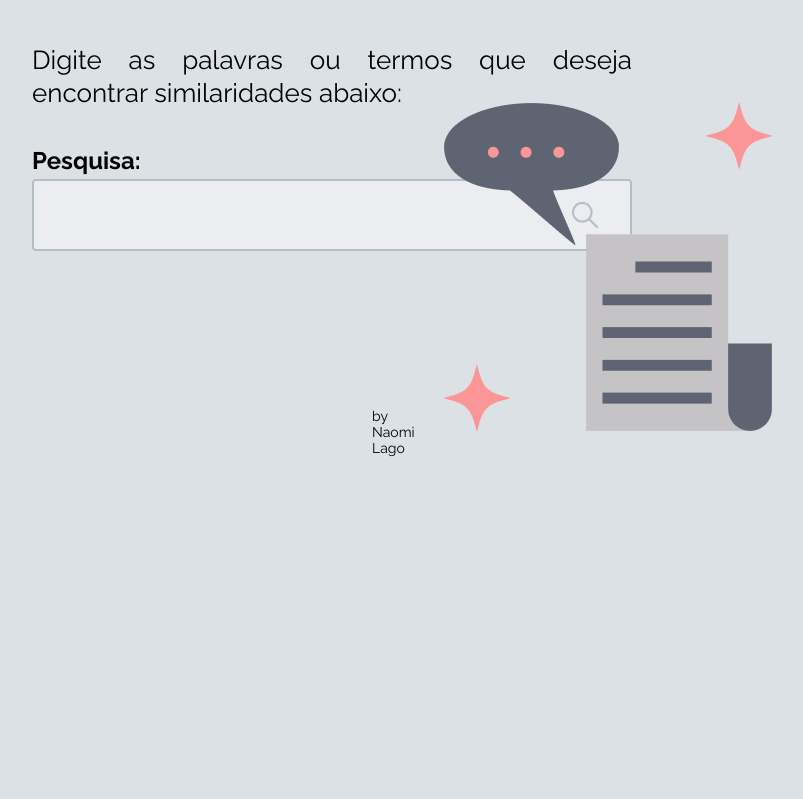
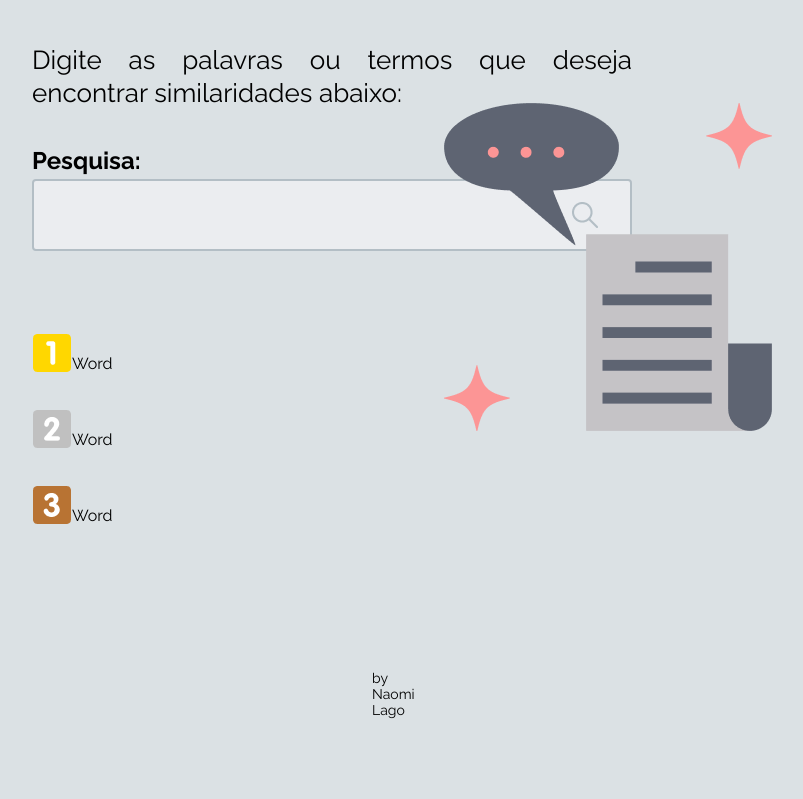
Before and after one commit to naomilago/buscador_de_similaridades, a Flask app: page /find_similarities.html in a window 1280 px wide. Shown: the part 293-1092 px from the top of the page, without its empty margins (308-1111 px from the left). Run offline with Flask 2, Linux system fonts and the light colour scheme; parts of the project's set-up code (start-up, migrations or seed data) failed here and were passed over.

Commit message:
quick fixes

```diff
--- a/app.py
+++ b/app.py
@@ -1,7 +1,55 @@
 from flask import Flask, render_template
 from gensim.models import Word2Vec
+import string
+import nltk
 
 app = Flask(__name__)
+
+model = Word2Vec.load('models/word2vec.model')
+
+word = 'it\'s workin'
+
+def tokenizer(text: str):
+    doc = str.lower(text)
+    alpha = list([])
+
+    for token in nltk.word_tokenize(doc):
+        if token in string.punctuation:
+            continue
+        alpha.append(token)
+
+    return alpha
+
+
+def vectors_sum_combinaion(words_numbers):
+    result = np.zeros(300)
+
+    for token in words_numbers:
+        try:
+            result += model.wv.get_vector(token)
+        except KeyError:
+            if str.isnumeric(token):
+                result += 0*len(token)
+            else:
+                result += 0
+
+    return result
+
+
+def vector_matrix(text):
+    x = len(text)
+    y = 300
+    matrix = np.zeros((x, y))
+
+    for i in range(x):
+        words_numbers = tokenizer(text[i])
+        matrix[i] = vectors_sum_combinaion(words_numbers)
+
+        return matrix
+
+
+print(model.wv.most_similar(positive=tokenizer('bebê')))
+
 
 @app.route('/')
 def home():
--- a/templates/find_similarities.html
+++ b/templates/find_similarities.html
@@ -50,7 +50,18 @@
     </div>
 
     <div class="results" id='results'>
-      <!-- Code for the ranking -->
+      <div>
+        <img src="../static/img/1st.png" alt="icon">
+        <p>Word</p>
+      </div>
+      <div>
+        <img src="../static/img/2nd.png" alt="icon">
+        <p>Word</p>
+      </div>
+      <div>
+        <img src="../static/img/3rd.png" alt="icon">
+        <p>Word</p>
+      </div>
     </div>
 
     <div class="illustration">
```
Also changed, not shown: a.py (deleted, +0 -47 lines).
